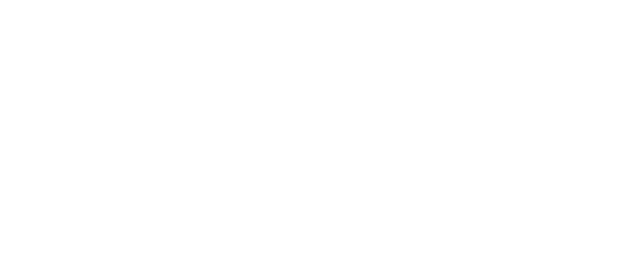
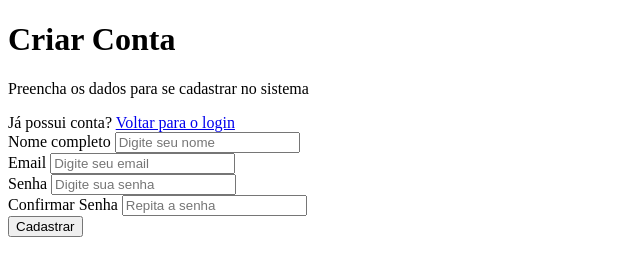
Before and after one commit to CarlosDuarteti/Projeto_Login_System, a plain HTML site: page frontend/register.html in a window 1280 px wide. Shown: the whole page, without its empty margins (0-640 px from the left). Drawn offline with Linux system fonts and the light colour scheme.

Commit message:
Subindo os arquivos register.html e server.js

```diff
--- /dev/null
+++ b/frontend/CSS/styleDark.css
@@ -0,0 +1,10 @@
+*{
+    margin: 0;
+    padding: 0;
+    box-sizing: border-box;
+}
+
+body{
+    height: 100vh;
+    margin: 0;
+}
--- a/frontend/index.html
+++ b/frontend/index.html
@@ -4,25 +4,36 @@
     <meta charset="UTF-8">
     <meta name="viewport" content="width=device-width, initial-scale=1.0">
     <title>Login System</title>
-    <link rel="stylesheet" href="./CSS/style.css">
+
+    <link rel="stylesheet" href="./css/style.css">
 </head>
 <body>
+    <!-- div principal de login. A classe login-container usada no css -->
     <div class="login-container">
-        <h1>Login</h1>
+
+    <!-- título principal da página -->
+    <h1> Login</h1>
+    <!-- Paragrafos são textos auxiliares de instruções para usuário -->
     <p>Acesse sua conta</p>
+
     <form>
+
         <div class="input-group">
-                <label for="email">Email</label>
+            <label for="email">Email</label> <!-- Campo de entrada do email. Type email é um validador do nosso próprio validador -->
             <input id="email" type="email" placeholder="Digite seu email">
-                <label for="senha">Senha</label>
+            <label for="senha">Senha</label> <!-- Campo de entrada da senha. Type password mascara o que for digitado no campo senha -->
             <input id="senha" type="password" placeholder="Digite sua senha">
 
             <button type="submit">Entrar</button>
+
         </div>
     </form>
+
     <div class="footer">
-            <span>Não tem conta ?</span>
-            <a href="#">Criar conta</a>
+        <span>Não tem conta?</span>
+        <a href="./register.html">Criar conta</a>
+
+    </div>
     </div>
 </body>
 </html>
--- a/frontend/register.html
+++ b/frontend/register.html
@@ -0,0 +1,48 @@
+<!DOCTYPE html>
+<html lang="pt-BR">
+<head>
+    <meta charset="UTF-8">
+    <meta name="viewport" content="width=device-width, initial-scale=1.0">
+    <title>Criar Conta</title>
+</head>
+<body>
+    <!-- lado esquerdo -->
+    <main class="register-wrapper">
+        <header class="register_info">
+            <h1>Criar Conta</h1>
+            <p>Preencha os dados para se cadastrar no sistema</p>
+
+            <span>Já possui conta?</span>
+            <a href="./index.html">Voltar para o login</a>
+        </header>
+        <section class="register-card">
+            <form id="registerForm">
+                <div class="input-group">
+                    <label>Nome completo</label>
+                    <input type="text" placeholder="Digite seu nome">
+                </div>
+
+                <div class="input-group">
+                    <label for="email">Email</label>
+                    <input id="email" type="email" placeholder="Digite seu email">
+                </div>
+
+                <div class="input-group">
+                    <label>Senha</label>
+                    <input type="password" placeholder="Digite sua senha">
+                </div>
+
+                <div class="input-group">
+                    <label>Confirmar Senha</label>
+                    <input type="password" placeholder="Repita a senha">
+                </div>
+
+
+                    <button type="submit">Cadastrar</button>
+
+
+            </form>
+        </section>
+    </main>
+</body>
+</html>
```
Also changed, not shown: frontend/server.js (added, +14 -0 lines), frontend/CSS/style.css (deleted). Lines whose indentation alone changed are shown as unchanged.
